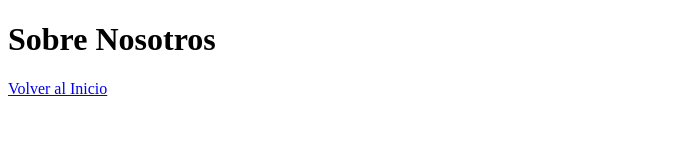
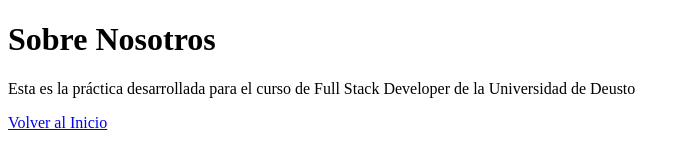
Before and after one commit to paco-cv/evaluacion-devops, a website: page public/about.html in a window 1280 px wide. Shown: the whole page, without its empty margins (0-690 px from the left). Drawn offline with Linux system fonts and the light colour scheme.

Commit message:
v1.1
Se cambia el contenido de la página Sobre Nosotros

```diff
--- a/public/about.html
+++ b/public/about.html
@@ -6,6 +6,7 @@
 </head>
 <body>
   <h1>Sobre Nosotros</h1>
+  <p>Esta es la práctica desarrollada para el curso de Full Stack Developer de la Universidad de Deusto</p>
   <a href="/">Volver al Inicio</a>
 </body>
 </html>
```
